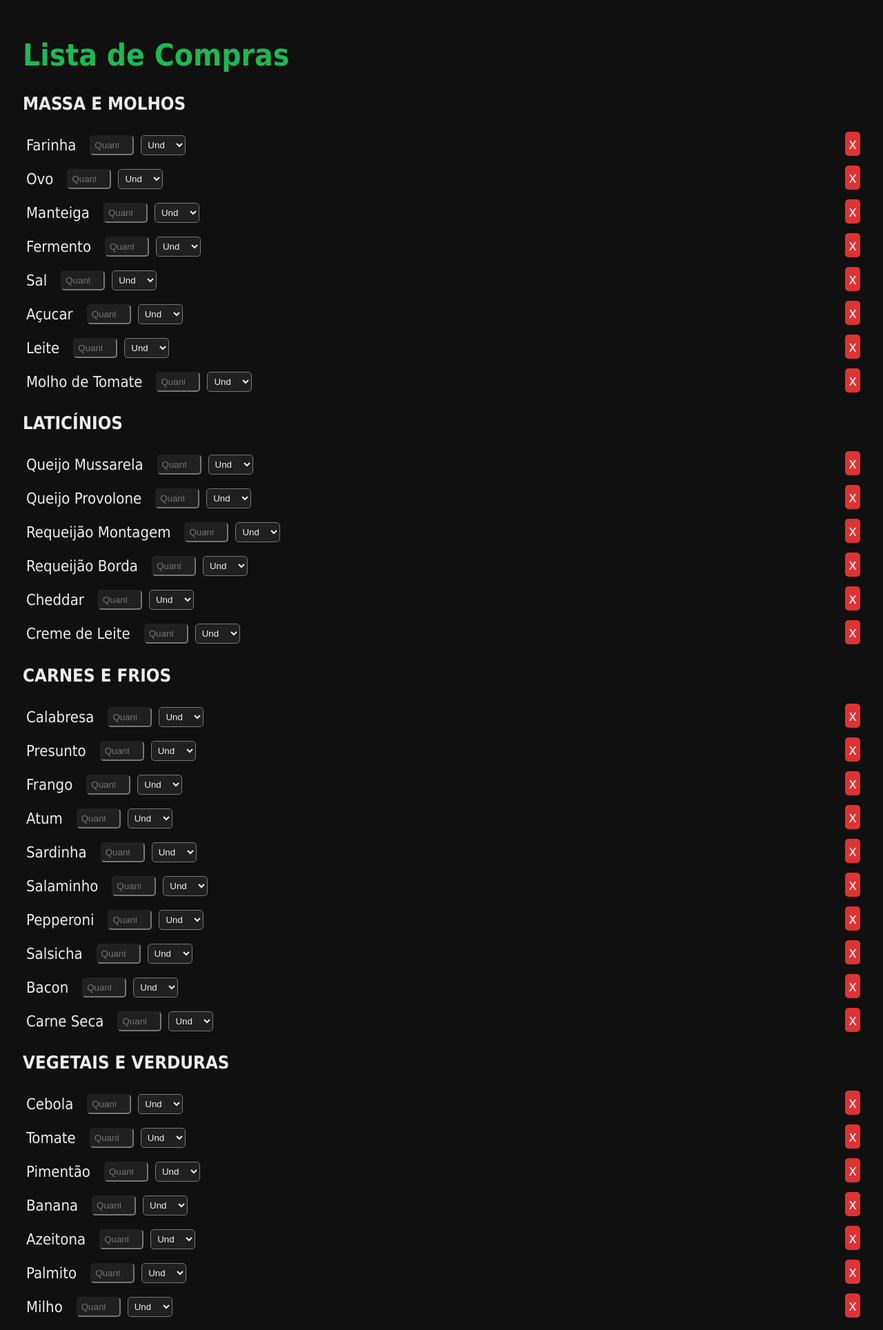
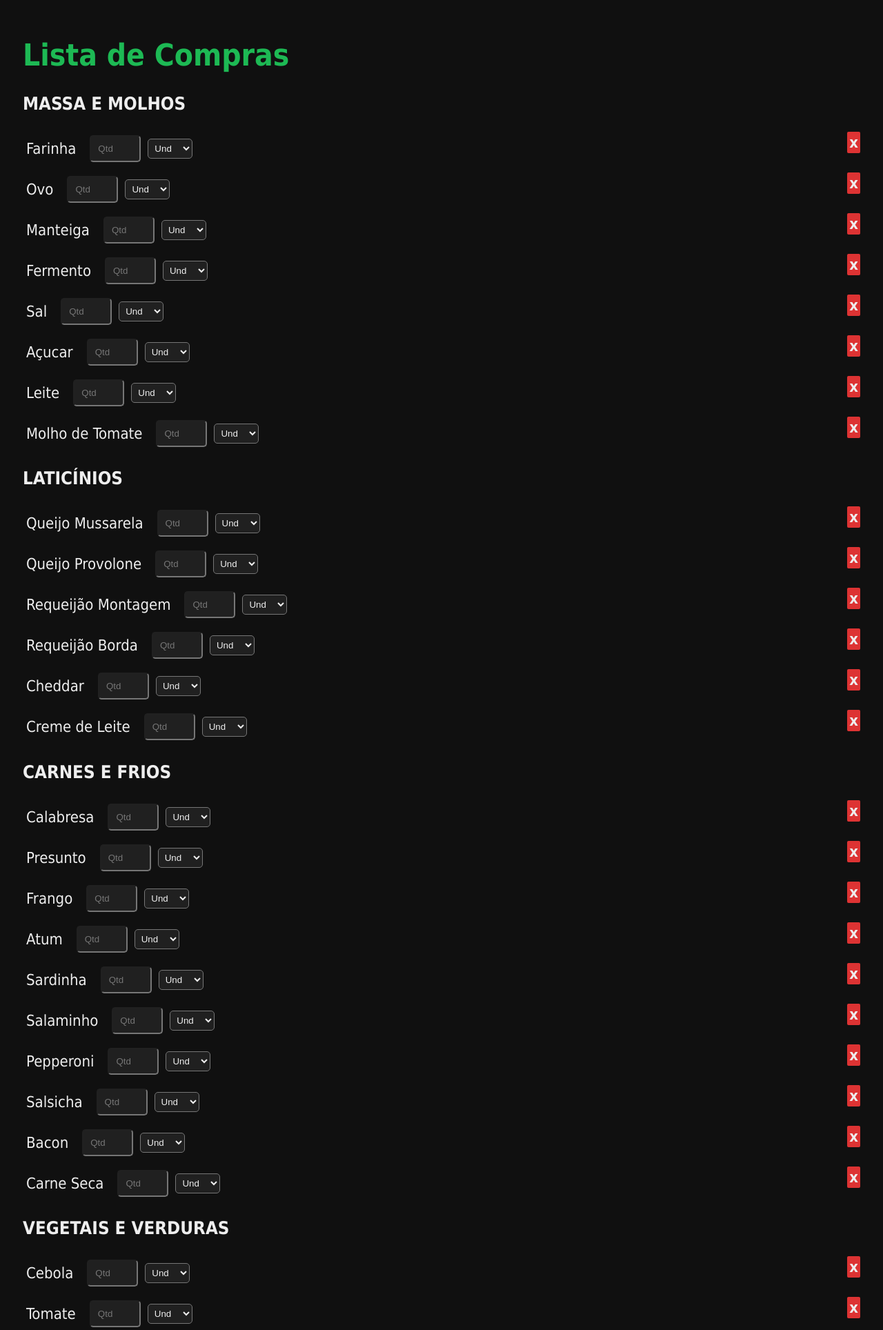
Before and after one commit to chardpro/buylist, a Flask app: page / in a window 1280 px wide. Shown: the top 1928 px of the page at 69% size. Run offline with Flask 3, Linux system fonts and the light colour scheme; data comes from the database, SQL or seed files in the repository.

Commit message:
Update index.html

```diff
--- a/templates/index.html
+++ b/templates/index.html
@@ -40,29 +40,16 @@
             position:absolute;
             right: 0px;
             top: 0px;
-            padding: 5px;
+            padding: 3px;
             text-decoration: none;
-            border-radius: 5px;
+            border-radius: 2px;
 
-        }
-
-        .button {
-            position: absolute;
-            width: 100%;
-            text-align: center;
-            margin: 0px;
-            padding: 0px;
-            background-color: #1db954;
-            color: #202020;
-            font-weight: 800;
-            text-decoration: none;
-            border-radius: 5px;
         }
 
         input{
             margin-left: 20px;
             background-color: #202020;
-            padding: 5px;
+            padding: 10px;
             color: #eee;
             width: 50px;
             border-radius: 5px;
@@ -76,6 +63,20 @@
             width: 65px;
             margin-left: 10px;
             border-radius: 5px;
+        }
+
+        .button {
+            text-align: center;
+            margin-top: 50px;
+            padding: 10px;
+            background-color: #1db954;
+            border-radius: 5px;
+        }
+
+        a {
+            color: #202020;
+            font-weight: 800;
+            text-decoration: none;
         }
 
         @media screen and (max-width: 600px) {
@@ -98,7 +99,7 @@
                 <div class="item">
                     {{ item.nome }}
                 </div>
-                <input type="number" id="quantidade_{{ item.id }}" value="{{ item.quantidade or '' }}" placeholder="Quantidade" onchange="atualizarItem({{ item.id }})">
+                <input type="number" id="quantidade_{{ item.id }}" value="{{ item.quantidade or '' }}" placeholder="Qtd" onchange="atualizarItem({{ item.id }})">
                 <select id="unidade_{{ item.id }}" onchange="atualizarItem({{ item.id }})">
                     <option value="unidade" {% if item.unidade == 'und' %}selected{% endif %}>Und</option>
                     <option value="kilos" {% if item.unidade == 'kg' %}selected{% endif %}>Kg</option>
@@ -112,7 +113,13 @@
             </div>
         {% endfor %}
     {% endfor %}
-    <a class="button" href="{{ url_for('resetar') }}">Resetar Lista</a>
+
+    <div class="button">
+
+        <a href="{{ url_for('resetar') }}">Resetar Lista</a>
+
+    </div>
+
 </body>
 <script>
     function atualizarItem(item_id) {
```
